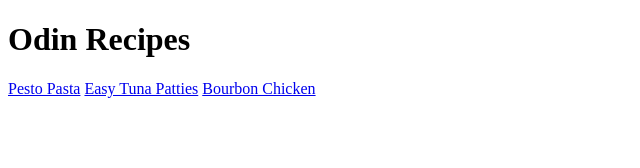
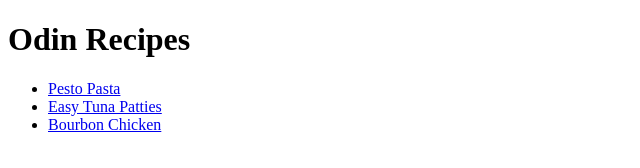
Before and after one commit to LordofGhost/Recipes-Website, a plain HTML site: page index.html in a window 1280 px wide. Shown: the whole page, without its empty margins (0-640 px from the left). Drawn offline with Linux system fonts and the light colour scheme.

Commit message:
Changed the links in the index page

```diff
--- a/index.html
+++ b/index.html
@@ -7,8 +7,10 @@
 
     <body>
         <h1>Odin Recipes</h1>
-        <a href="./recipes/pesto-pasta.html">Pesto Pasta</a>
-        <a href="./recipes/easy-tuna-patties.html">Easy Tuna Patties</a>
-        <a href="./recipes/bourbon-chicken.html">Bourbon Chicken</a>
+        <ul>
+            <li><a href="./recipes/pesto-pasta.html">Pesto Pasta</a></li>
+            <li><a href="./recipes/easy-tuna-patties.html">Easy Tuna Patties</a></li>
+            <li><a href="./recipes/bourbon-chicken.html">Bourbon Chicken</a></li>
+        </ul>
     </body>
 </html>
```
